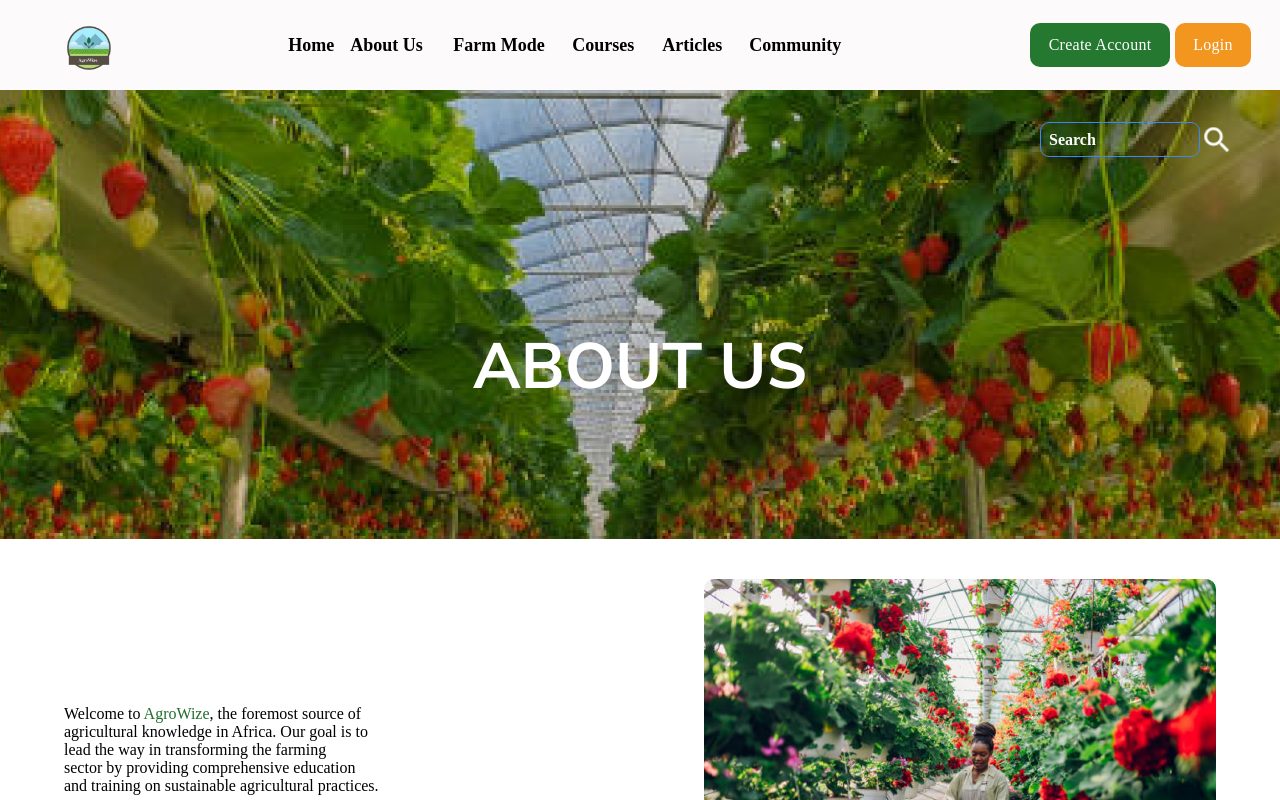
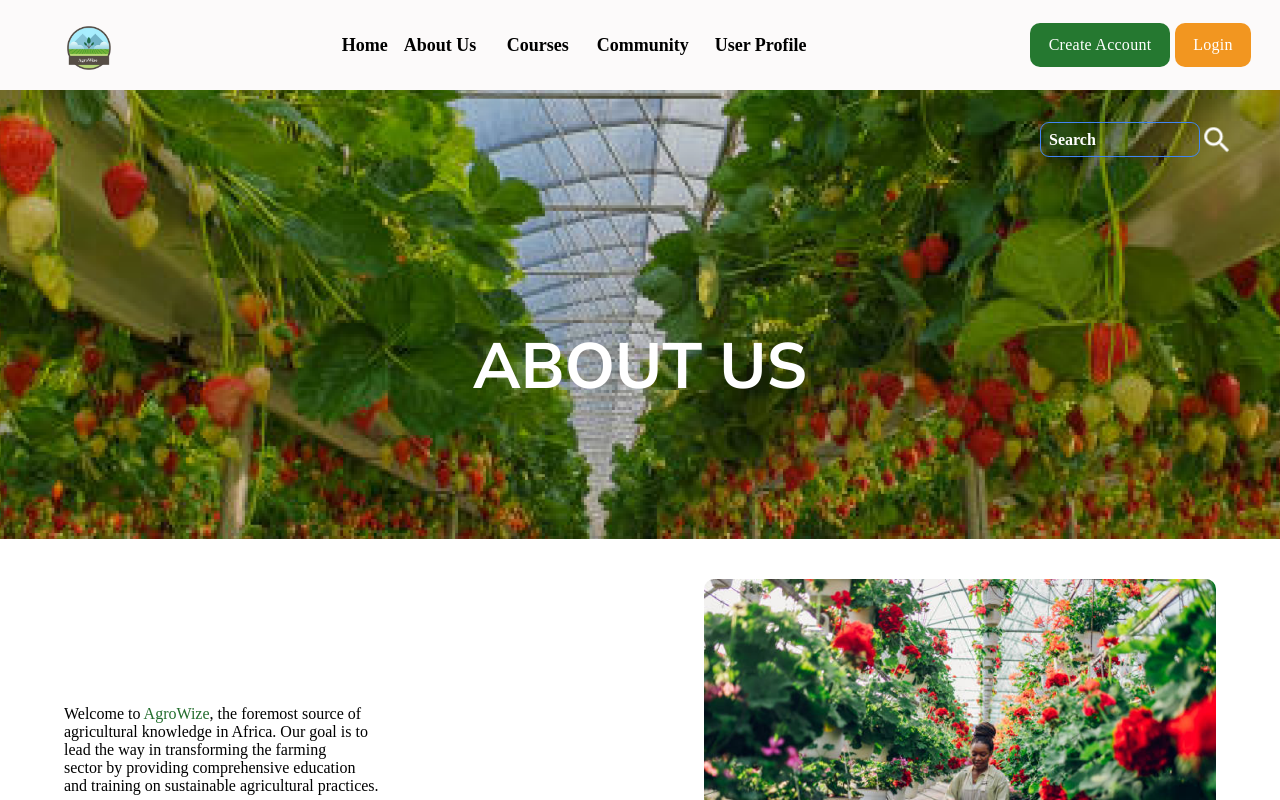
Before and after one commit to sylvieshimwauwase/agroWize, a React (Create React App) app: page /aboutUs in a window 1280 px wide. Shown: the top 800 px of the page. Built offline with nearby package versions, Linux system fonts and the light colour scheme.

Commit message:
updating links

```diff
--- a/src/Components/HomeNavBar/HomeNavBar.jsx
+++ b/src/Components/HomeNavBar/HomeNavBar.jsx
@@ -22,16 +22,17 @@ const HomeNavBar = () => {
             <Link to="/aboutUs" className='frame-4'>
                 <span className='about-us'>About Us</span>
             </Link >
-            <Link to="/verticalFarming" className='frame-5'>
-                <span className='farm-mode'>Farm Mode</span>
-            </Link>
+
             <Link to="/courses" className='frame-6'>
                 <span className='courses'>Courses</span>
             </Link>
-            <Link to="/articles" className='frame-7'>
+            {/*<Link to="/articles" className='frame-7'>
                 <span className='articles'>Articles</span>
+    </Link>*/}
+            <Link to="/community" className='community'>Community</Link>
+            <Link to="/userProfileUpdate" className='frame-5'>
+                <span className='farm-mode'>User Profile</span>
             </Link>
-            <Link to="/community" className='community'>Community</Link>
             </div>
         </div>
     </div>
--- a/src/Components/UserProfile/UserProfileHeader/UserProfileHeader.jsx
+++ b/src/Components/UserProfile/UserProfileHeader/UserProfileHeader.jsx
@@ -12,10 +12,10 @@ const UserProfileHeader = ({ userName }) => {
         <div>
         <a className="formNavbarLink" href="/">Home</a>
         <a className="formNavbarLink" href="/aboutUs">About Us</a>
-        <a className="formNavbarLink" href="/verticalFarming">Farm Mode</a>
         <a className="formNavbarLink" href="/courses">Courses</a>
-        <a className="formNavbarLink" href="/articles">Articles</a>
+        {/*<a className="formNavbarLink" href="/articles">Articles</a>*/}
         <a className="formNavbarLink" href="/community">Community</a>
+        <a className="formNavbarLink" href="/userProfileUpdate">User Profile</a>
       </div>
         <div>
         <button className="userProfileButton">{userName}</button>
```
